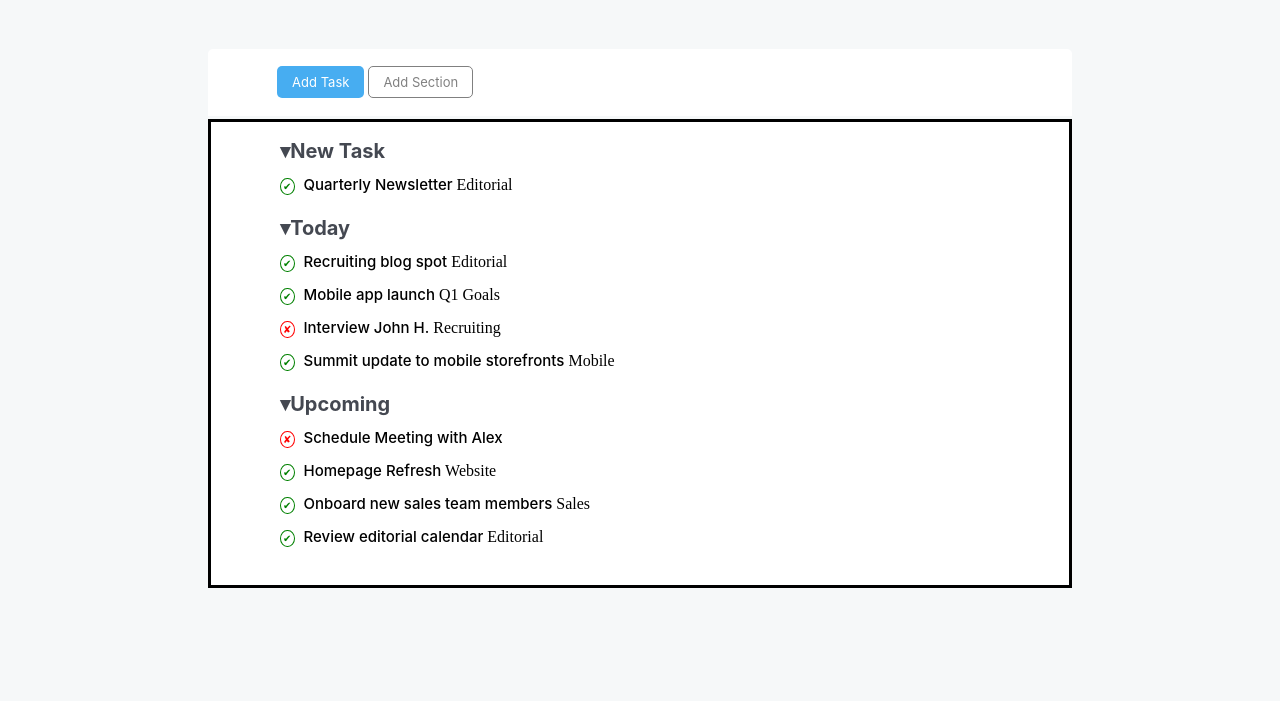
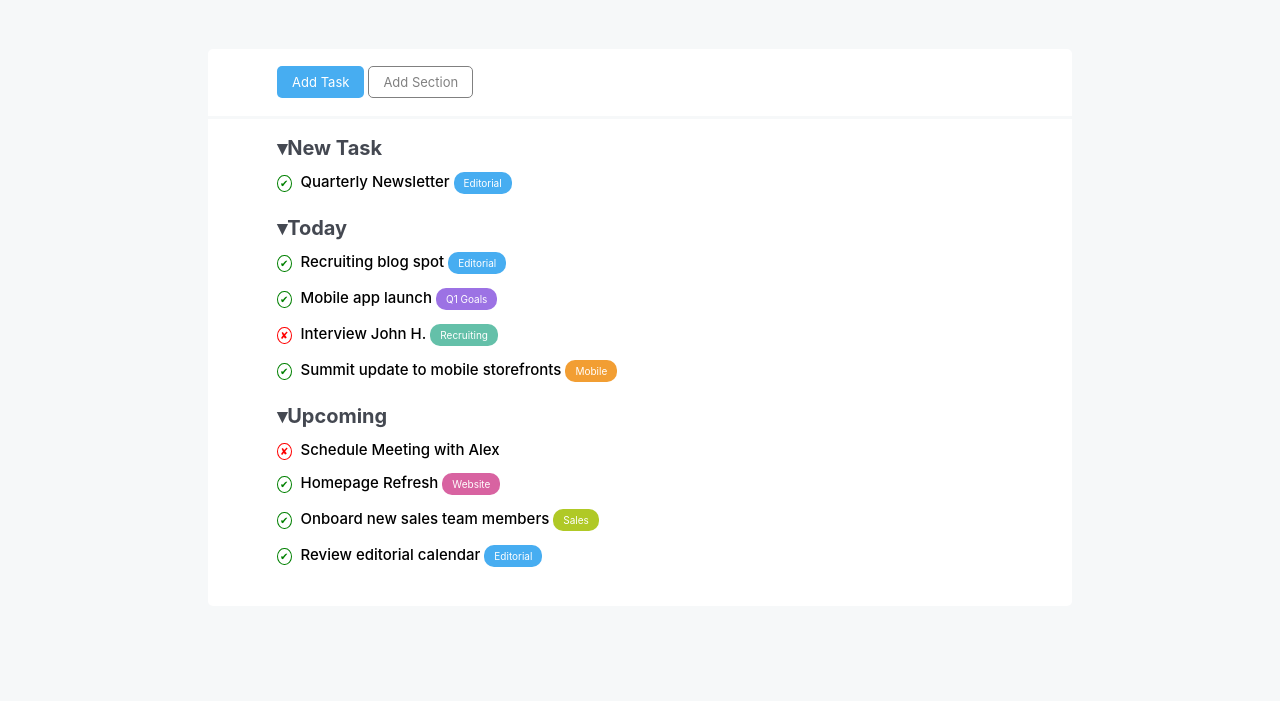
Before and after one commit to Eriksioxx/html-css-toboolist, a plain HTML site: page index.html in a window 1280 px wide. Shown: the part 99-800 px from the top of the page. Drawn offline with Linux system fonts and the light colour scheme.

Commit message:
progetto completato

```diff
--- a/css/style.css
+++ b/css/style.css
@@ -16,7 +16,7 @@ header {
     width: 60px;
     vertical-align: middle;
     margin-top: 15px;
-    margin-left: 30px;
+    margin-left: 100px;
   }
 
 .title {
@@ -60,8 +60,6 @@ header {
 
 .articolo {
     padding: 2% 8%;
-    border: 3px solid #000000;
-    /* è indicativa */
 }
 
 ul {
@@ -107,3 +105,63 @@ h2 {
     font-family: -apple-system, BlinkMacSystemFont, 'Segoe UI', Roboto, Oxygen, Ubuntu, Cantarell, 'Open Sans', 'Helvetica Neue', sans-serif;
     padding-left: 5px;
 }
+
+.pulsante-blu {
+    display: inline-block;
+    background-color: #47adf1;
+    padding: 5px 10px;
+    border-radius: 10px;
+    color: white;
+    font-size: 10px;
+    font-family: -apple-system, BlinkMacSystemFont, 'Segoe UI', Roboto, Oxygen, Ubuntu, Cantarell, 'Open Sans', 'Helvetica Neue', sans-serif;
+}
+
+.pulsante-viola {
+    display: inline-block;
+    background-color: #9c72e4;
+    padding: 5px 10px;
+    border-radius: 10px;
+    color: white;
+    font-size: 10px;
+    font-family: -apple-system, BlinkMacSystemFont, 'Segoe UI', Roboto, Oxygen, Ubuntu, Cantarell, 'Open Sans', 'Helvetica Neue', sans-serif;
+}
+
+.pulsante-verde {
+    display: inline-block;
+    background-color: #64c0a9;
+    padding: 5px 10px;
+    border-radius: 10px;
+    color: white;
+    font-size: 10px;
+    font-family: -apple-system, BlinkMacSystemFont, 'Segoe UI', Roboto, Oxygen, Ubuntu, Cantarell, 'Open Sans', 'Helvetica Neue', sans-serif;
+}
+
+.pulsante-arancione {
+    display: inline-block;
+    background-color: #f29e33;
+    padding: 5px 10px;
+    border-radius: 10px;
+    color: white;
+    font-size: 10px;
+    font-family: -apple-system, BlinkMacSystemFont, 'Segoe UI', Roboto, Oxygen, Ubuntu, Cantarell, 'Open Sans', 'Helvetica Neue', sans-serif;
+}
+
+.pulsante-rosa {
+    display: inline-block;
+    background-color: #d863a1;
+    padding: 5px 10px;
+    border-radius: 10px;
+    color: white;
+    font-size: 10px;
+    font-family: -apple-system, BlinkMacSystemFont, 'Segoe UI', Roboto, Oxygen, Ubuntu, Cantarell, 'Open Sans', 'Helvetica Neue', sans-serif;
+}
+
+.pulsante-verdechiaro {
+    display: inline-block;
+    background-color: #b0c926;
+    padding: 5px 10px;
+    border-radius: 10px;
+    color: white;
+    font-size: 10px;
+    font-family: -apple-system, BlinkMacSystemFont, 'Segoe UI', Roboto, Oxygen, Ubuntu, Cantarell, 'Open Sans', 'Helvetica Neue', sans-serif;
+}
--- a/index.html
+++ b/index.html
@@ -29,7 +29,7 @@
             <li>
                 <span class="carattere-v">&#10004;</span>
                 <span class="carattere-articolo">Quarterly Newsletter</span>
-                <span>Editorial</span>
+                <span class="pulsante-blu">Editorial</span>
             </li>
         </ul>
 
@@ -38,22 +38,22 @@
             <li>
                 <span class="carattere-v">&#10004;</span>
                 <span class="carattere-articolo">Recruiting blog spot</span>
-                <span>Editorial</span>
+                <span class="pulsante-blu">Editorial</span>
             </li>
             <li>
                 <span class="carattere-v">&#10004;</span>
                 <span class="carattere-articolo">Mobile app launch</span>
-                <span>Q1 Goals</span>
+                <span class="pulsante-viola">Q1 Goals</span>
             </li>
             <li>
                 <span class="carattere-x">&#10008;</span>
                 <span class="carattere-articolo">Interview John H.</span>
-                <span>Recruiting</span>
+                <span class="pulsante-verde">Recruiting</span>
             </li>
             <li>
                 <span class="carattere-v">&#10004;</span>
                 <span class="carattere-articolo">Summit update to mobile storefronts</span>
-                <span>Mobile</span>
+                <span class="pulsante-arancione">Mobile</span>
             </li>
         </ul>
 
@@ -64,15 +64,15 @@
             </li>
             <li><span class="carattere-v">&#10004;</span>
                 <span class="carattere-articolo">Homepage Refresh</span>
-                <span>Website</span>
+                <span class="pulsante-rosa">Website</span>
             </li>
             <li><span class="carattere-v">&#10004;</span>
                 <span class="carattere-articolo">Onboard new sales team members</span>
-                <span>Sales</span>
+                <span class="pulsante-verdechiaro">Sales</span>
             </li>
             <li><span class="carattere-v">&#10004;</span>
                 <span class="carattere-articolo">Review editorial calendar</span>
-                <span>Editorial</span>
+                <span class="pulsante-blu">Editorial</span>
             </li>
         </ul>
 
```
